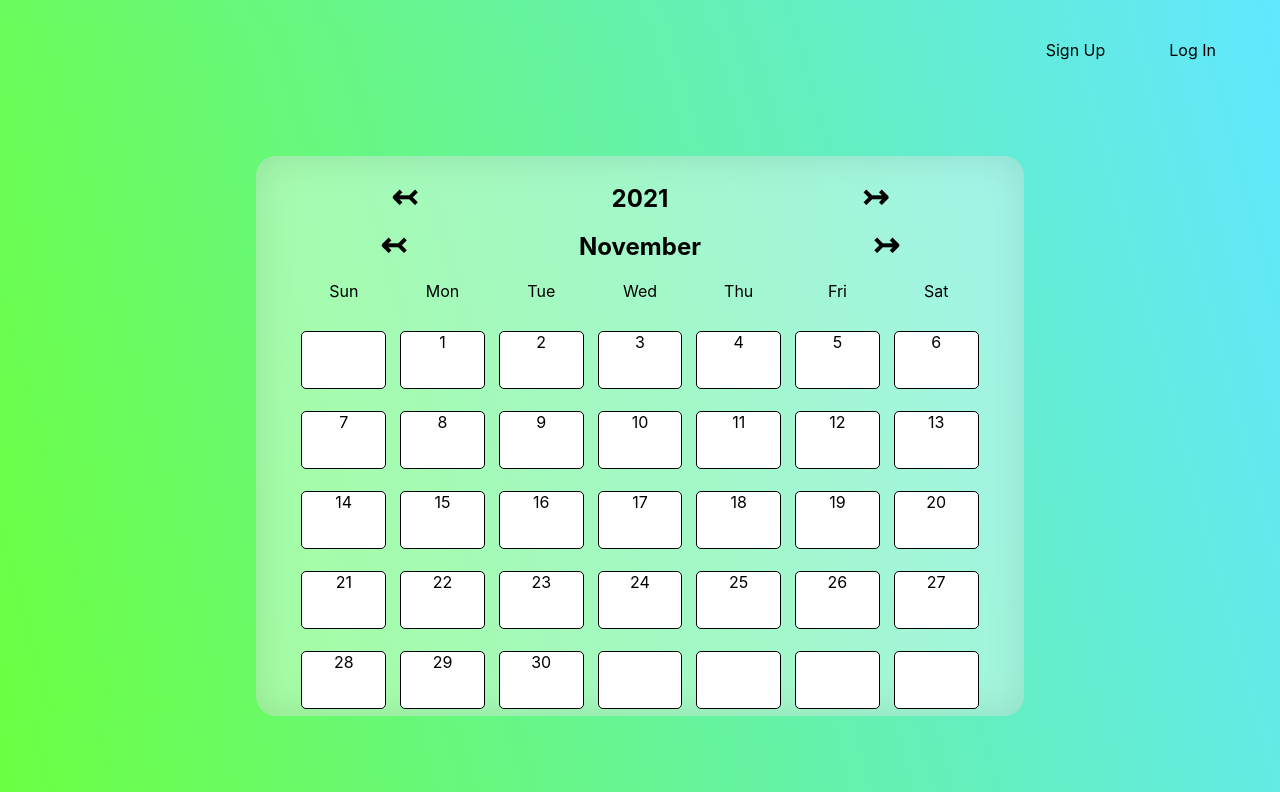
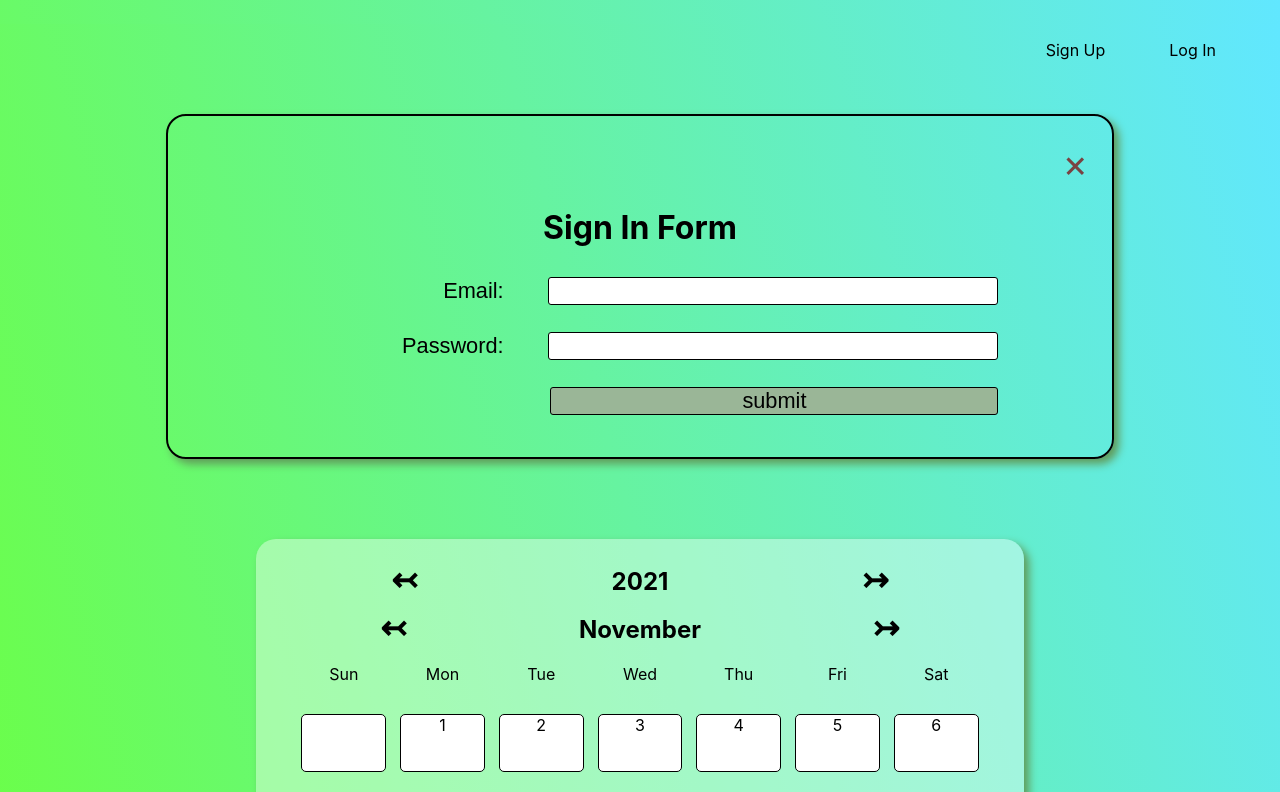
Before and after one commit to DmPolikarpov/calendar-react-app, a React (Create React App) app in the folder calendar-react-app/: page / in a window 1280 px wide. Shown: the top 792 px of the page. Built offline with nearby package versions, Linux system fonts and the light colour scheme.

Commit message:
sign In form component was added.

```diff
--- a/calendar-react-app/src/App.js
+++ b/calendar-react-app/src/App.js
@@ -1,11 +1,13 @@
 import './App.css';
 import Navigation from './components/navigation/Navigation';
+import Signin from './components/signin/Signin';
 import Calendar from './components/calendar/Calendar';
 
 function App() {
   return (
     <div className="App">
       <Navigation />
+      <Signin />
       <Calendar />
     </div>
   );
--- a/calendar-react-app/src/components/calendar/Calendar.css
+++ b/calendar-react-app/src/components/calendar/Calendar.css
@@ -3,7 +3,8 @@
     height: 70vh;
     margin: 10vh auto;
     background-color: rgba(255, 255, 255, 0.4);
-    box-shadow: 0 0 40px rgba(0, 0, 0, .1) inset;
+
+    box-shadow: 5px 5px 8px #619b5a;
     border-radius: 20px;
 }
 .month-name {
--- /dev/null
+++ b/calendar-react-app/src/components/signin/Signin.css
@@ -0,0 +1,55 @@
+
+.closeWindow {
+    position: relative;
+    font-size: 3vw;
+    cursor: pointer;
+    color: #794343;
+}
+
+.closeWindow:hover {
+    font-weight: 900;
+    color: #000;
+}
+
+.sign-form {
+    width: 70%;
+    margin: 3% auto;
+    padding: 3vh;
+    text-align: end;
+    border: 2px solid #000;
+    border-radius: 20px;
+    box-shadow: 5px 5px 8px #619b5a;
+}
+
+.sign-form h1 {
+    text-align: center;
+}
+
+.sign-form form label {
+    width: 40%;
+    font-family: Arial, Helvetica, sans-serif;
+    font-size: 1.7vw;
+
+}
+
+.sign-form form input {
+    width: 50%;
+    margin: 1% 10% 2% 5%;
+    padding: 0;
+    font-family: Arial, Helvetica, sans-serif;
+    font-size: 1.7vw;
+    border: 1px solid #000;
+    border-radius: 3px;
+}
+
+.btnSubmit {
+    margin-right: 20%;
+    margin-top: 5vh;
+    background-color: #9ab697;
+
+}
+
+.btnSubmit:hover {
+    background-color: #0c5705;
+    color: #bef1b9;
+}
--- /dev/null
+++ b/calendar-react-app/src/components/signin/Signin.js
@@ -0,0 +1,25 @@
+import React from 'react';
+import './Signin.css';
+
+let Signin = () => {
+    return (
+    <div id="login-window" className="popup-window">
+        <div className="sign-form">
+            <span id="login-closeWindow" className="closeWindow">&times;</span>
+            <h1>Sign In Form</h1>
+            <div className="error-message required-field"></div>
+            <form>
+                <label htmlFor="txtEmail">Email:</label>
+                <input type="text" id="login-txtEmail" required name="email" />
+                <br />
+                <label htmlFor="txtPassword">Password:</label>
+                <input type="password" id="login-txtPassword" required name="password" />
+                <br />
+                <input id="login-form-submit" className="btnSubmit" type="submit" value="submit" />
+            </form>
+        </div>
+    </div>
+    )
+}
+
+export default Signin;
```
